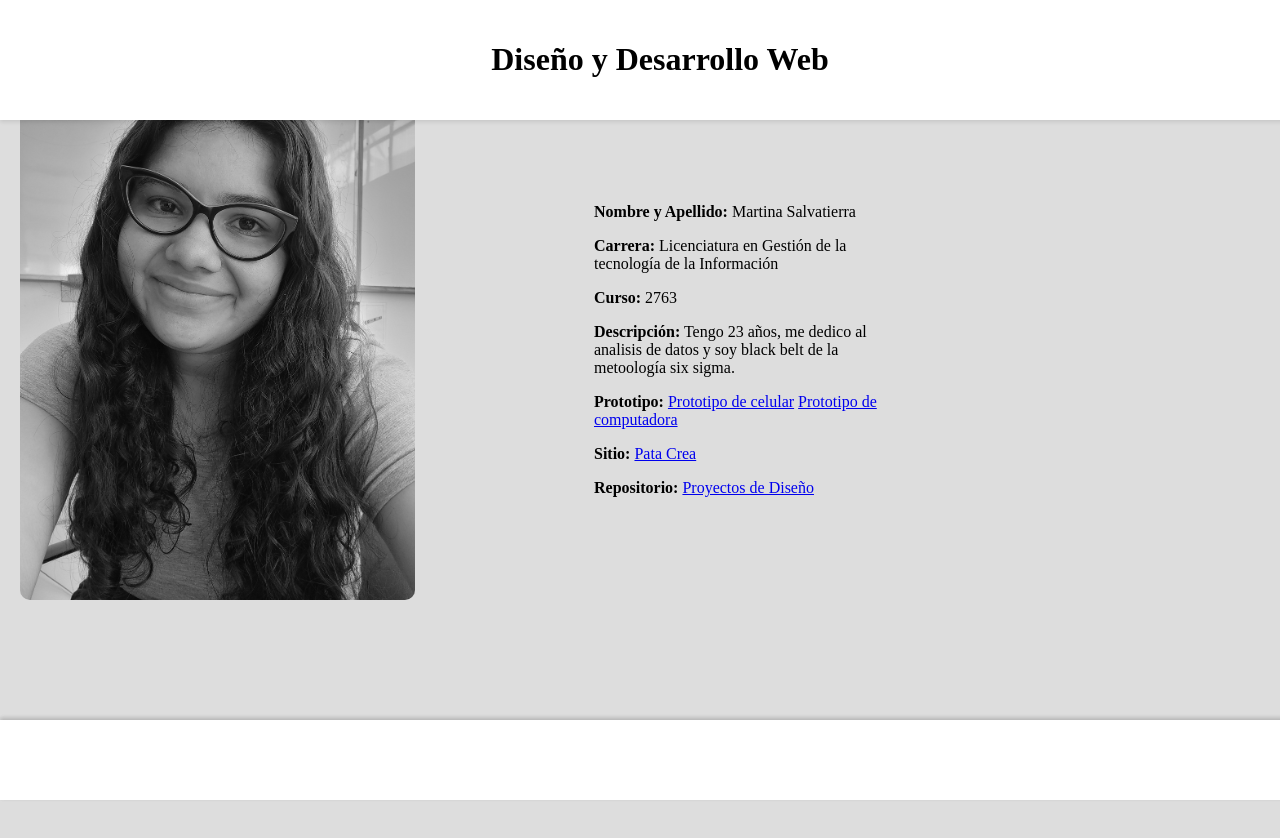
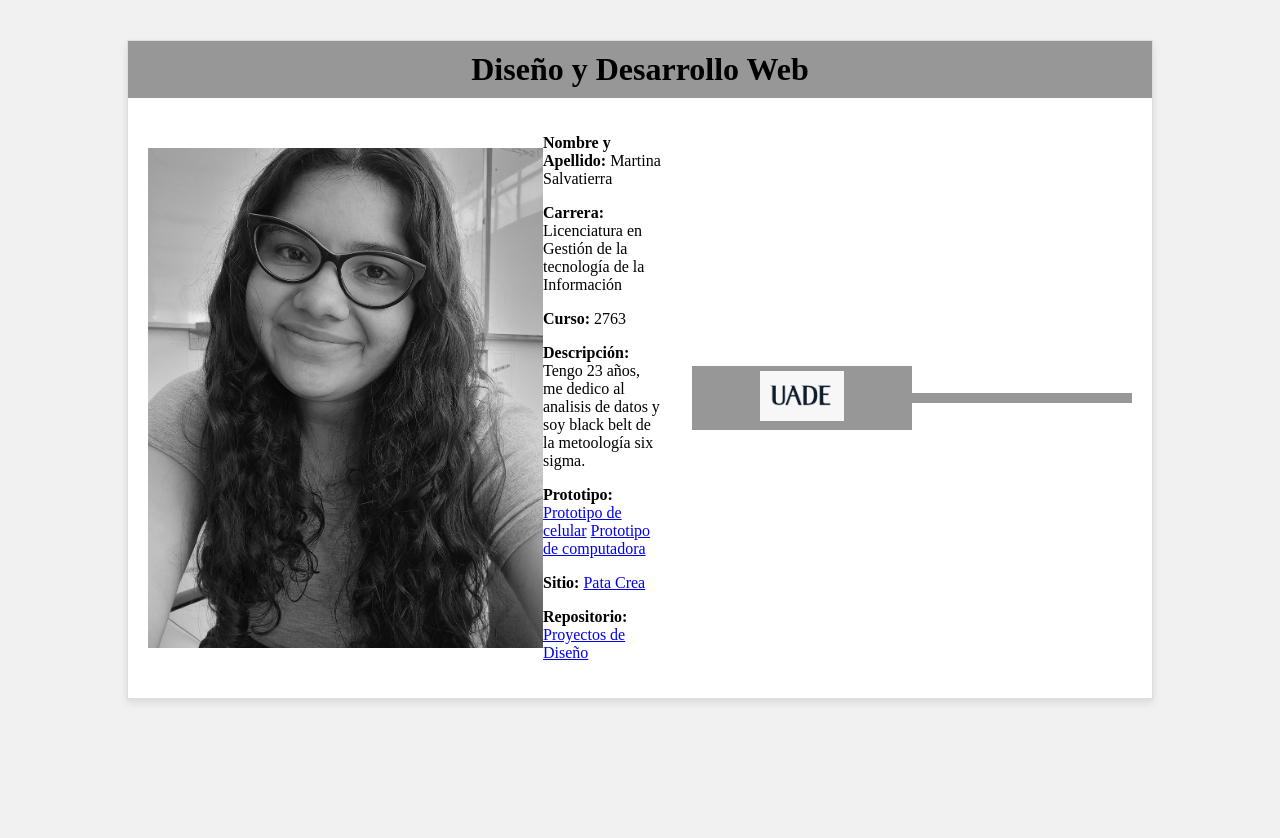
Before and after one commit to MartinaS22/Parcial, a plain HTML site: page index.html in a window 1280 px wide. After the commit the page ends 800 px from the top, so only its background shows below. Drawn offline with Linux system fonts and the light colour scheme.

Commit message:
Update estilos.CSS

```diff
--- a/estilos.CSS
+++ b/estilos.CSS
@@ -1,32 +1,46 @@
 /* Estilos para el cuerpo de la página */
 body {
-    background-color: #dddddd; /* Color de fondo gris */
+    background-color: #f1f1f1; /* Color de fondo gris */
+    height: 100%; /* Ajustar la altura del cuerpo al 100% del viewport */
     margin: 0; /* Eliminar margen predeterminado del cuerpo */
     padding: 0; /* Eliminar el relleno predeterminado del cuerpo */
-    height: 100%; /* Ajustar la altura del cuerpo al 100% del viewport */
 }
 
 .contenido {
-    justify-content: center; /* Centra los elementos horizontalmente */
-    position: relative;
-    width: 100%;
-    height: 100%;
+    display: flex;
+    flex-direction: column;
+    justify-content: space-between;
+    align-items: center;
+    background-color: #ffffff; /* Fondo blanco para la tarjeta */
+    border: 1px solid #dddddd; /* Borde gris claro */
+    box-shadow: 0 4px 8px rgba(0, 0, 0, 0.1); /* Sombra para dar efecto de tarjeta */
+    padding: 0; /* Eliminar el relleno interior */
+    margin: 40px auto; /* Margen superior e inferior para separarla del borde de la página */
+    width: 80%;
+    max-width: 1200px; /* Ancho máximo para evitar que crezca demasiado en pantallas grandes */
+    height: auto; /* Ajustar la altura automáticamente */
+}
+
+.barra-superior, .barra-inferior {
+    width: 100%; /* Asegurar que las barras ocupen todo el ancho del contenedor */
+    background-color: #979797;
+    text-align: center; /* Centrar el contenido */
 }
 
 .barra-superior {
-    position: fixed;
-    top: 0;
-    left: 0;
-    width: 100%;
-    background-color: #ffffff;
-    z-index: 1;
-    padding: 20px;
-    box-shadow: 0 2px 4px rgba(0,0,0,0.1);
-    height: 10%; /* Ajustar la altura de la barra inferior al 20% del viewport */
+    padding: 10px 0; /* Añadir relleno superior e inferior */
 }
 
-.barra-superior h1{
-    text-align: center;
+.barra-superior h1 {
+    margin: 0; /* Eliminar márgenes del h1 */
+}
+
+.barra-inferior {
+    padding: 5px 0; /* Añadir relleno superior e inferior */
+}
+
+.barra-inferior img {
+    max-height: 50px; /* Ajustar la altura máxima de la imagen */
 }
 
 .contenido-medio {
@@ -34,22 +48,20 @@ body {
     flex-direction: row;
     justify-content: space-between;
     align-items: center;
-    margin-top: 80px;
-    padding: 20px;
+    padding: 20px; /* Añadir relleno interno */
     box-sizing: border-box;
-    margin-bottom: 20%;
-    height: calc(100% - 100px);
+    width: 100%; /* Asegurar que ocupe todo el ancho del contenedor */
 }
 
-
-.contenido-medio img {
+.contenido-medio .foto img {
     max-width: 100%;
     height: auto;
     border-radius: 10px;
 }
 
-.contenido-medio p {
-    max-width: 45%;
+.contenido-medio .texto p {
+    max-width: 80%;
+    font-size: 16px;
 }
 
 @media screen and (max-width: 768px) {
@@ -60,27 +72,7 @@ body {
 
     .contenido-medio img,
     .contenido-medio p {
-        max-width: 90%;
+        max-width: 80%;
         height: auto;
     }
 }
-
-.barra-inferior {
-    position: fixed;
-    bottom: 0;
-    left: 0;
-    width: 100%;
-    background-color: #ffffff;
-    z-index: 1;
-    padding: 20px;
-    box-shadow: 0 -2px 4px rgba(0,0,0,0.1);
-    height: 5%;
-}
- /* Estilo adicional para la imagen en la barra inferior */
-.barra-inferior img {
-    /*width: 100%;*/
-    height: 20px;
-    display: block;
-    margin: auto;
-
-}
```
